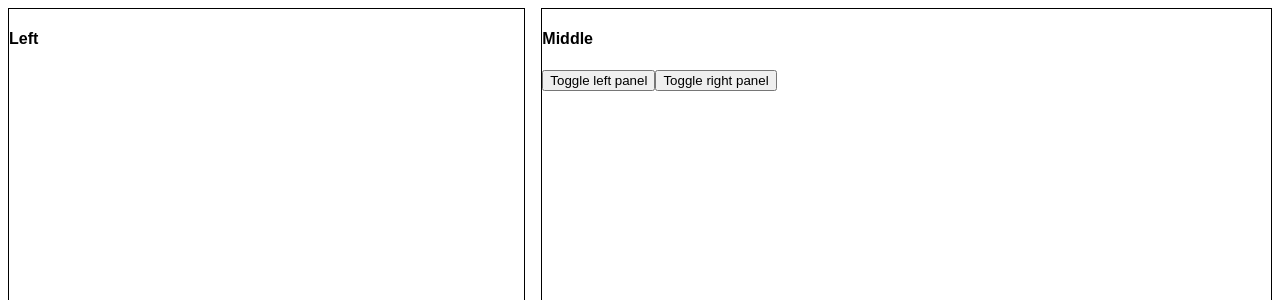
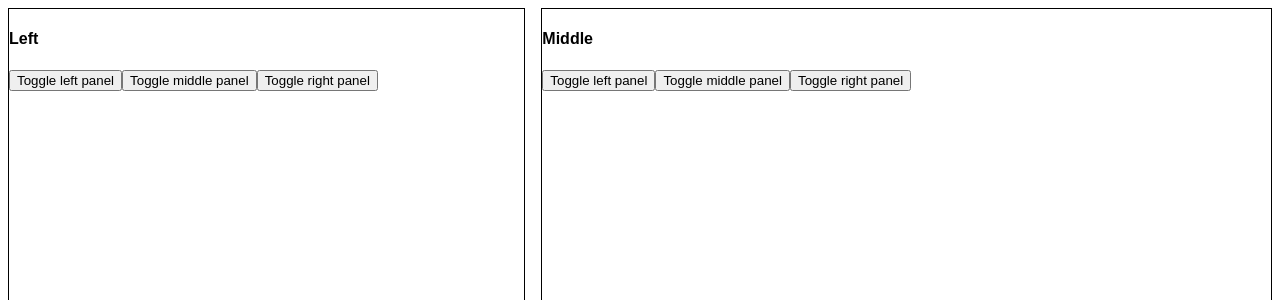
Before and after one commit to iryan2/react-panel-transition, a React app: page / in a window 1280 px wide. Shown: the top 300 px of the page. Built offline with nearby package versions, Linux system fonts and the light colour scheme.

Commit message:
Correctly configure onEnter

```diff
--- a/package.json
+++ b/package.json
@@ -44,6 +44,7 @@
     "whatwg-fetch": "1.0.0"
   },
   "dependencies": {
+    "lodash": "^4.14.1",
     "react": "^15.2.1",
     "react-addons-css-transition-group": "^15.3.0",
     "react-dom": "^15.2.1",
--- a/src/App.js
+++ b/src/App.js
@@ -1,10 +1,20 @@
 import React, { Component } from 'react';
 import { TransitionMotion, spring } from 'react-motion';
+import _ from 'lodash';
 import './App.css';
 
 const LeftPanel = props => (
   <div className="panel left" style={props.style}>
     <h4>Left</h4>
+    <button onClick={() => props.onClick('left')}>
+      Toggle left panel
+    </button>
+    <button onClick={() => props.onClick('middle')}>
+      Toggle middle panel
+    </button>
+    <button onClick={() => props.onClick('right')}>
+      Toggle right panel
+    </button>
   </div>
 );
 
@@ -13,6 +23,9 @@ const MiddlePanel = props => (
     <h4>Middle</h4>
     <button onClick={() => props.onClick('left')}>
       Toggle left panel
+    </button>
+    <button onClick={() => props.onClick('middle')}>
+      Toggle middle panel
     </button>
     <button onClick={() => props.onClick('right')}>
       Toggle right panel
@@ -23,12 +36,28 @@ const MiddlePanel = props => (
 const RightPanel = props => (
   <div className="panel right" style={props.style}>
     <h4>Right</h4>
+    <button onClick={() => props.onClick('left')}>
+      Toggle left panel
+    </button>
+    <button onClick={() => props.onClick('middle')}>
+      Toggle middle panel
+    </button>
     <button onClick={() => props.onClick('right')}>
-      Close right panel
+      Toggle right panel
     </button>
   </div>
 );
 
+const panelConfig = [{
+  key: 'left',
+  component: LeftPanel,
+}, {
+  key: 'middle',
+  component: MiddlePanel,
+}, {
+  key: 'right',
+  component: RightPanel,
+}];
 
 class App extends Component {
   constructor(props) {
@@ -36,41 +65,49 @@ class App extends Component {
 
     // set the initial state
     this.state = {
-      panels: [{
-        key: 'left',
-        component: LeftPanel,
-      }, {
-        key: 'middle',
-        component: MiddlePanel,
-      }, {
-        key: 'right',
-        component: RightPanel,
-      }],
+      panels: panelConfig,
       offset: 0,
       left: true,
       middle: true,
       right: true,
     };
 
-
     this.handleClick = this.handleClick.bind(this);
   }
 
   handleClick(key) {
-    this.setState({
-      [key]: !this.state[key],
-      panels: [{
-        key: 'middle',
-        component: MiddlePanel,
-      }, {
-        key: 'right',
-        component: RightPanel,
-      }],
-    });
+    const { panels: activePanels } = this.state;
+    // If choice is not active, add it
+    const panelIsActive = _.findIndex(activePanels, { key }) !== -1;
+
+    if (panelIsActive) {
+      // Remove selected panel
+      const otherPanels = _.filter(activePanels, item => item.key !== key);
+      this.setState({
+        [key]: !this.state[key],
+        panels: otherPanels,
+      });
+    } else {
+      // Add selected panel
+      const selectedPanel = _.find(panelConfig, { key });
+      const currentPanels = _.clone(this.state.panels);
+      const originalIndex = _.findIndex(panelConfig, { key });
+
+      currentPanels.splice(originalIndex, 0, selectedPanel);
+
+      this.setState({
+        [key]: !this.state[key],
+        panels: currentPanels,
+      });
+    }
   }
 
   willLeave() {
     return { left: spring(-400) };
+  }
+
+  willEnter(styleThatEntered) {
+    return { left: -400 };
   }
 
   render() {
@@ -81,11 +118,12 @@ class App extends Component {
 
         <TransitionMotion
           willLeave={this.willLeave}
+          willEnter={this.willEnter}
           styles={this.state.panels.map(({ key, component }) => {
             return ({
               key,
               data: { component },
-              style: { left: this.state.offset },
+              style: { left: spring(this.state.offset) },
             })
           })}>
 
```
